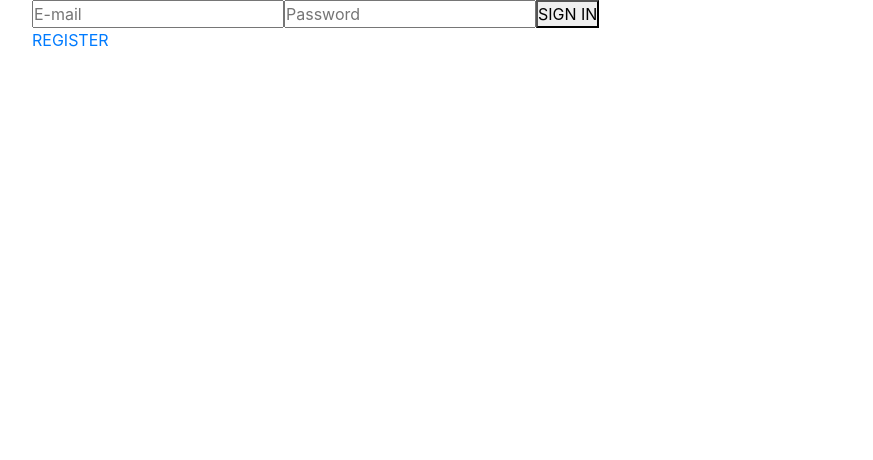
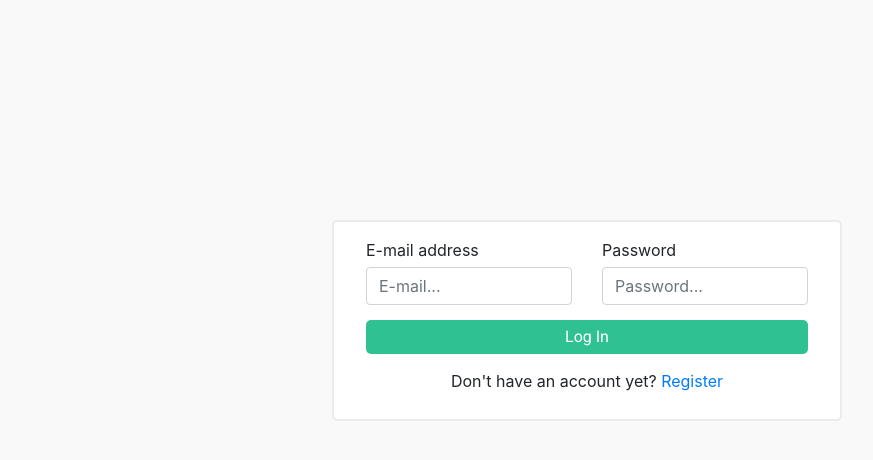
Before and after one commit to AdamLandfrasz/jotter-frontend, a React (Create React App) app: page /login in a window 1280 px wide. Shown: the top 460 px of the page, without its empty margins (53-926 px from the left). Built offline with nearby package versions, Linux system fonts and the light colour scheme.

Commit message:
styled login form with blood and sweat

```diff
--- a/public/index.html
+++ b/public/index.html
@@ -3,6 +3,10 @@
   <head>
     <meta charset="utf-8" />
     <meta name="viewport" content="width=device-width, initial-scale=1" />
+    <link
+      rel="stylesheet"
+      href="https://fonts.googleapis.com/css?family=Roboto:300,400,500,700&display=swap"
+    />
     <title>Jotter</title>
   </head>
   <body>
--- a/src/App.css
+++ b/src/App.css
@@ -3,3 +3,13 @@
   margin: 0;
   padding: 0;
 }
+
+body {
+  background-color: #f9f9fa;
+  -webkit-background-size: cover;
+  -moz-background-size: cover;
+  -o-background-size: cover;
+  background-size: cover;
+  background-repeat: no-repeat;
+  background-attachment: fixed;
+}
--- a/src/App.js
+++ b/src/App.js
@@ -1,5 +1,4 @@
 import React from "react";
-import Container from "react-bootstrap/Container";
 import {
   BrowserRouter as Router,
   Route,
@@ -13,13 +12,12 @@ import Login from "./components/Login";
 import Register from "./components/Register";
 import NotFound from "./components/NotFound";
 
+import "bootstrap/dist/css/bootstrap.min.css";
 import "./App.css";
-import "bootstrap/dist/css/bootstrap.min.css";
 
 function App() {
   return (
     <div className="App">
-      <Container fluid="md">
       <Router>
         <NoteProvider>
           <Switch>
@@ -31,7 +29,6 @@ function App() {
           </Switch>
         </NoteProvider>
       </Router>
-      </Container>
     </div>
   );
 }
--- /dev/null
+++ b/src/components/Container.module.css
@@ -0,0 +1,40 @@
+/* Extra small devices (portrait phones, less than 576px)
+No media query for `xs` since this is the default in Bootstrap */
+
+.container {
+  padding: 0 15px;
+  margin: 0 auto;
+  height: 80vh;
+  display: flex;
+  flex-direction: column;
+  justify-content: center;
+  align-items: center;
+}
+
+/* Small devices (landscape phones, 576px and up) */
+@media (min-width: 576px) {
+  .container {
+    max-width: 540px;
+  }
+}
+
+/* Medium devices (tablets, 768px and up) */
+@media (min-width: 768px) {
+  .container {
+    max-width: 540px;
+  }
+}
+
+/* Large devices (desktops, 992px and up) */
+@media (min-width: 992px) {
+  .container {
+    max-width: 540px;
+  }
+}
+
+/* Extra large devices (large desktops, 1200px and up) */
+@media (min-width: 1200px) {
+  .container {
+    max-width: 540px;
+  }
+}
--- /dev/null
+++ b/src/components/Form.module.css
@@ -0,0 +1,57 @@
+/* Extra small devices (portrait phones, less than 576px)
+No media query for `xs` since this is the default in Bootstrap */
+
+.form {
+  border: 2px solid rgb(235, 235, 235);
+  border-radius: 5px;
+
+  padding: 1rem 2rem;
+
+  background-color: #fff;
+}
+
+.form * {
+  margin-bottom: 5px;
+}
+
+.button {
+  display: block;
+  width: 100%;
+  padding: 5px;
+
+  background-color: #30c193;
+
+  border: none;
+  border-radius: 5px;
+
+  font-family: "Roboto", sans-serif;
+  font-size: 16px;
+  color: #fff;
+
+  transition: 300ms;
+}
+
+.button:hover {
+  background-color: #29a880;
+  box-shadow: 0px 0px 5px 2px rgb(211, 210, 210);
+}
+
+.button:active {
+  outline: none;
+}
+
+/* Small devices (landscape phones, 576px and up) */
+@media (min-width: 576px) {
+}
+
+/* Medium devices (tablets, 768px and up) */
+@media (min-width: 768px) {
+}
+
+/* Large devices (desktops, 992px and up) */
+@media (min-width: 992px) {
+}
+
+/* Extra large devices (large desktops, 1200px and up) */
+@media (min-width: 1200px) {
+}
--- a/src/components/Login.js
+++ b/src/components/Login.js
@@ -3,7 +3,10 @@ import { useCookies } from "react-cookie";
 import { Redirect, Link } from "react-router-dom";
 import axios from "axios";
 
-import Loader from "react-loader-spinner";
+import formStyles from "./Form.module.css";
+import containerStyles from "./Container.module.css";
+
+import { Form, Row, Col } from "react-bootstrap";
 
 function Login() {
   const [cookies, setCookie] = useCookies(["user"]);
@@ -38,33 +41,52 @@ function Login() {
   return cookies.user ? (
     <Redirect to="/notes" />
   ) : (
-    <React.Fragment>
-      <form onSubmit={handleSubmit}>
-        <input
+    <div className={containerStyles.container}>
+      <Form onSubmit={handleSubmit} className={formStyles.form}>
+        <Row>
+          <Col xs={12} md={6}>
+            <Form.Label>E-mail address</Form.Label>
+            <Form.Control
               type="email"
               autoComplete="off"
               name="email"
               id="login-email"
-          placeholder="E-mail"
+              placeholder="E-mail..."
               required
               onChange={(e) => setEmail(e.target.value)}
             />
-        <input
+          </Col>
+          <Col xs={12} md={6}>
+            <Form.Label>Password</Form.Label>
+            <Form.Control
               type="password"
               name="password"
               id="login-password"
-          placeholder="Password"
+              placeholder="Password..."
               required
               onChange={(e) => setPassword(e.target.value)}
             />
-        {isLoading ? (
-          <Loader type="TailSpin" color="#000" />
-        ) : (
-          <button type="submit">SIGN IN</button>
-        )}
-      </form>
-      <Link to="/register">REGISTER</Link>
-    </React.Fragment>
+          </Col>
+        </Row>
+        <Row className="justify-content-center">
+          <Col>
+            <button
+              disabled={isLoading}
+              type="submit"
+              className={formStyles.button}
+            >
+              {isLoading ? "Loading…" : "Log In"}
+            </button>
+          </Col>
+        </Row>
+        <Row className="justify-content-center">
+          <Col className="text-center">
+            <span>Don't have an account yet? </span>
+            <Link to="/register">Register</Link>
+          </Col>
+        </Row>
+      </Form>
+    </div>
   );
 }
 
```
Lines whose indentation alone changed are shown as unchanged.
